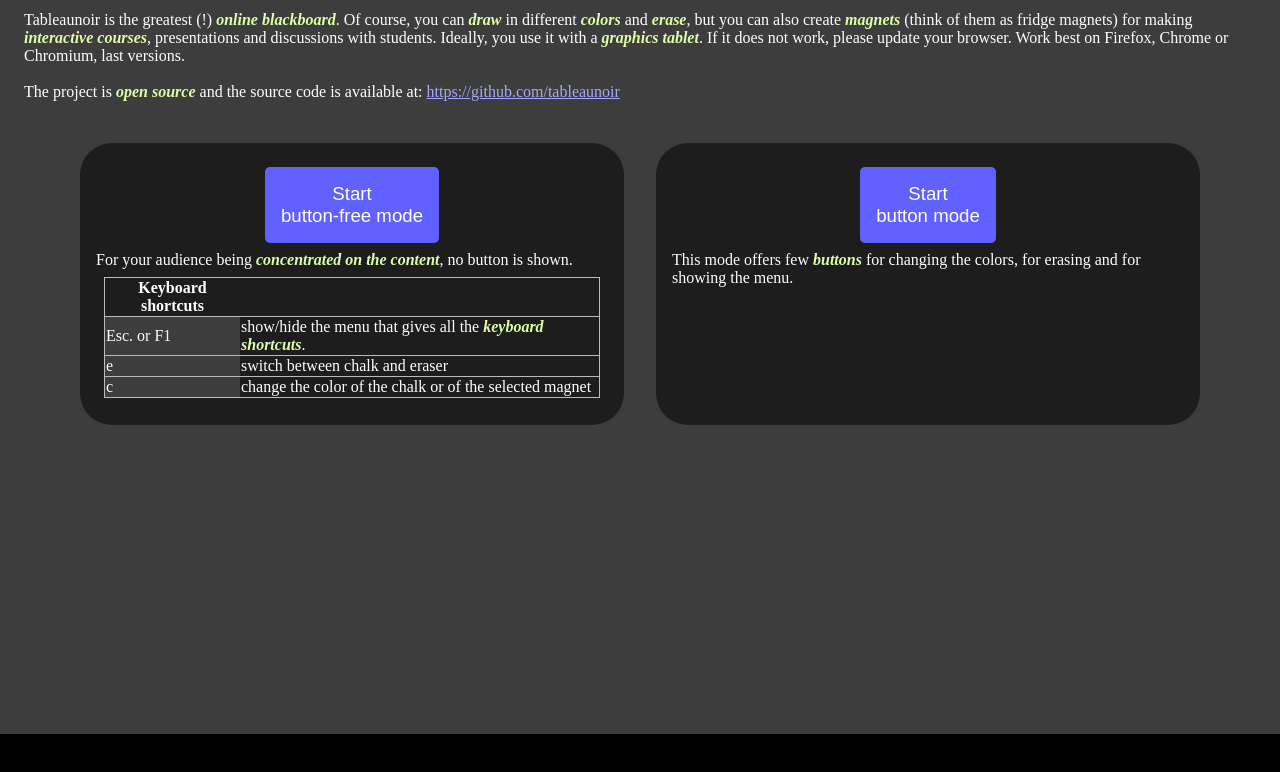
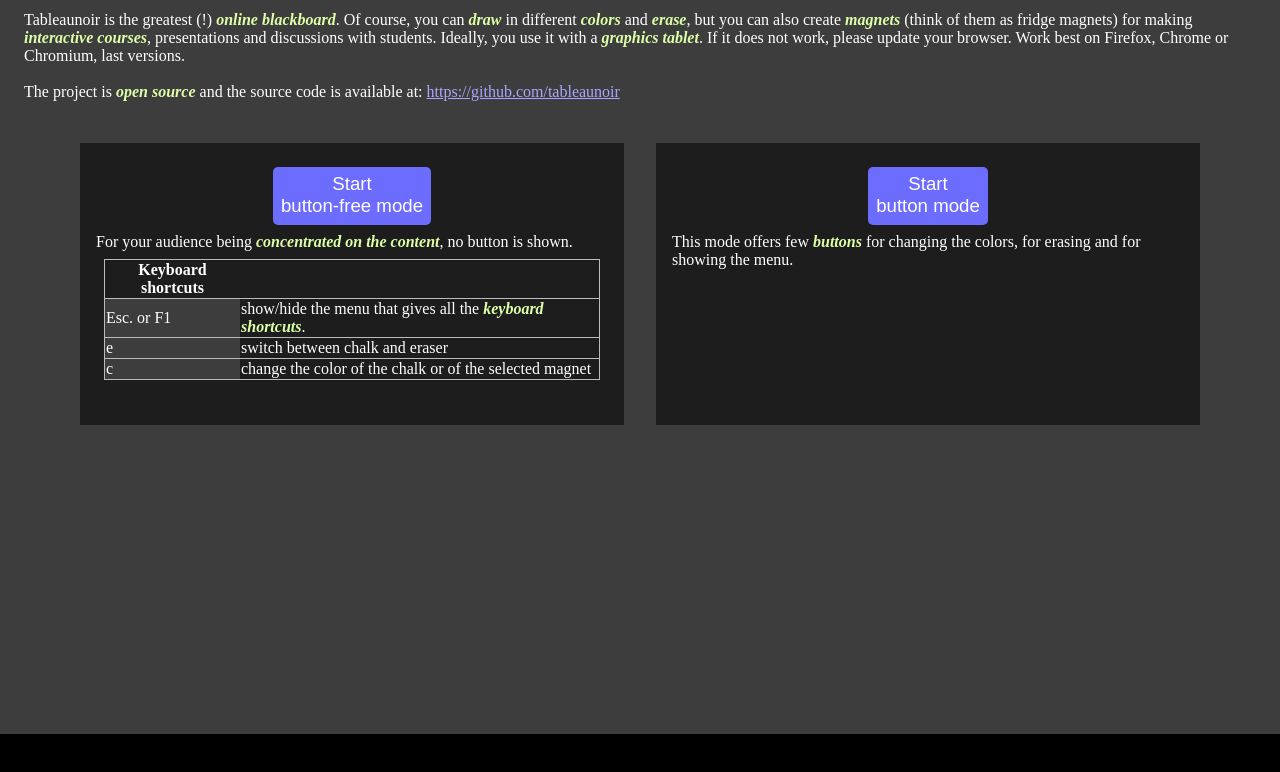
Before and after one commit to tableaunoir/tableaunoir, a plain HTML site: page index.html in a window 1280 px wide. Shown: the part 66-838 px from the top of the page. Drawn offline with Linux system fonts and the light colour scheme.

Commit message:
style menu

```diff
--- a/index.html
+++ b/index.html
@@ -90,12 +90,14 @@
 				Shortcuts</button>
 			<button class="tablink" onclick="Menu.openPage('Magnets', this)">Magnets</button>
 		</div>
+
 		<div id="MyBlackboard" class="tabcontent">
 			<h2>My <select name="board" id="board"
 					title="change depending on whether you prefer a blackboard or a whiteboard">
 					<option value="black">blackboard</option>
 					<option value="white">whiteboard</option>
 				</select></h2>
+				<button id="controlsToggle" onclick="controls.hidden = !controls.hidden; Menu.hide()">Show/hide control buttons</button>
 			<button class="buttonClear" id="blackboardClear">clear the board</button>
 			<button class="buttonClear" id="clearMagnet">Remove all the magnets</button>
 
--- a/style.css
+++ b/style.css
@@ -272,23 +272,15 @@
 	padding: 16px;
 	margin-left: 16px;
 	margin-right: 16px;
-	border-radius: 32px;
 	display: inline-block;
 	width: 40%;
 	min-height: 250px;
 	background-color:rgb(29, 29, 29)
 }
 
-.modePanel button {
-	background-color: rgb(97, 97, 255);
-	color: white;
-	padding: 16px;
-}
 
 
-.modePanel button:hover {
-	background-color: rgb(0, 170, 0);
-}
+
 
 .center {
 	display: flex;
```
